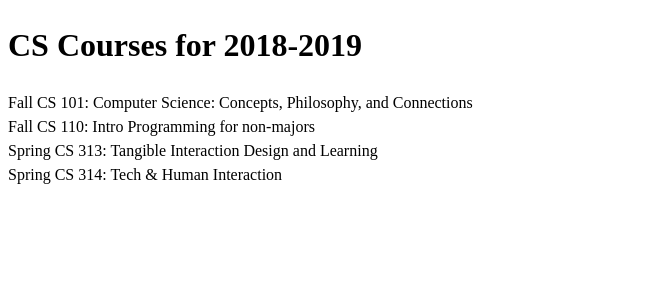
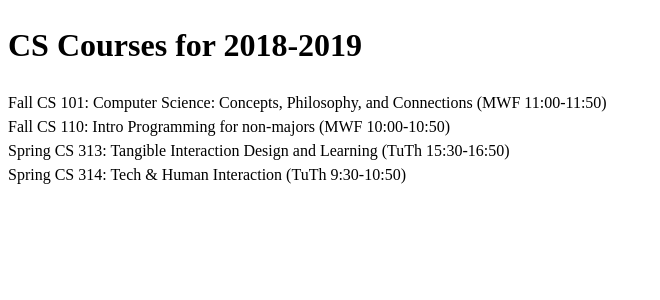
Before and after one commit to ysilksa/yan-react-challenges, a React (Vite) app: page / in a window 1280 px wide. Shown: the top 300 px of the page, without its empty margins (0-660 px from the left). Built offline with nearby package versions, Linux system fonts and the light colour scheme.

Commit message:
feat: add 'meets' attribute to the course list

```diff
--- a/src/App.tsx
+++ b/src/App.tsx
@@ -58,7 +58,7 @@ const CoursesList = ({ schedule } : {schedule: Schedule}) => {
       {coursesList.map(([key, course]) => (
         <tr key={key}>
           <td>
-            {course.term} CS {course.number}: {course.title}
+            {course.term} CS {course.number}: {course.title} ({course.meets})
           </td>
         </tr>
       ))}
```
